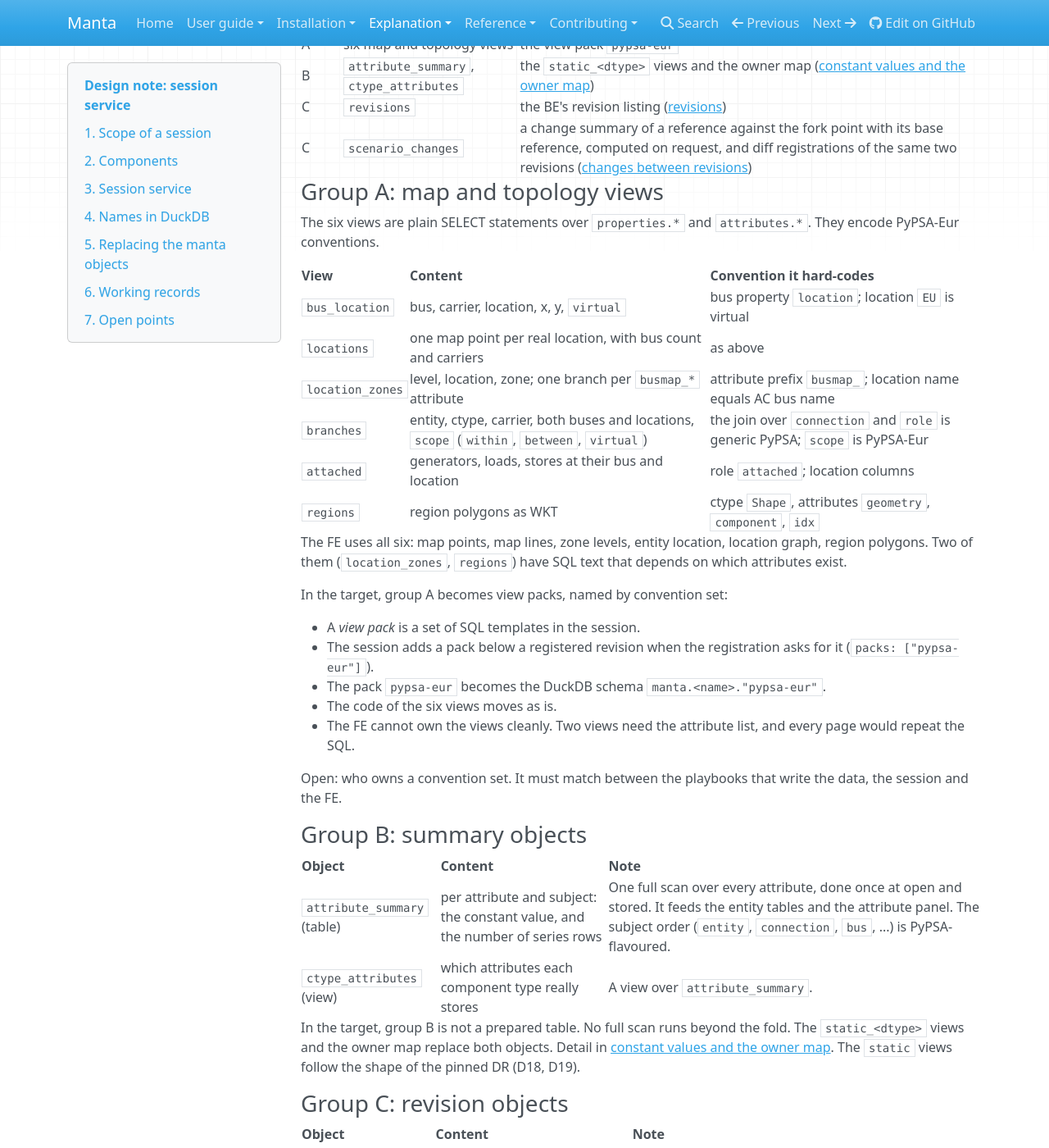
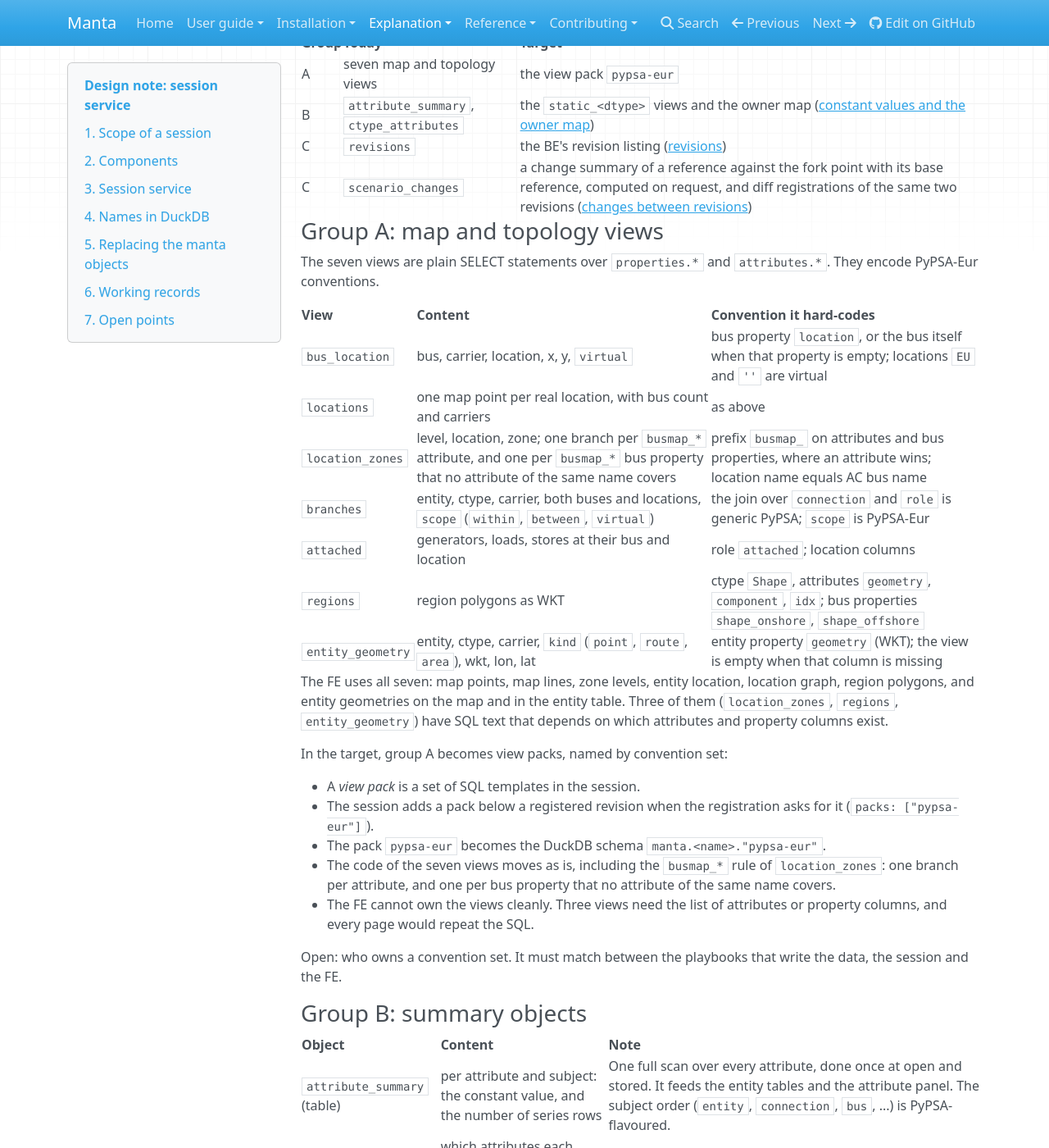
Before and after one commit to manta-plan/manta, an MkDocs documentation site: the page built from docs/explanation/datarecord-session/session.md, in a window 1280 px wide and 1400 px high, scrolled down 5649 px. Shown: the whole window at 82% size. Built offline with MkDocs 1.6.1, drawn with Linux system fonts in a browser that asks for light colours; nearby versions of some CDN libraries; some of the changed text lies outside the part shown.

Commit message:
docs: update the view pack and code references of the session notes
Signed-off-by: Jonas Hoersch <jonas.hoersch@openenergytransition.org>

```diff
--- a/docs/explanation/datarecord-session/session.md
+++ b/docs/explanation/datarecord-session/session.md
@@ -163,45 +163,46 @@ What catalog functions and parsers report:
 
 ### What changes in the FE
 
-Today the FE prefixes every view with the catalog of the active scenario: `serverName` in `client.ts:239-241`, and `at(catalog, ...)` in `entityPage.ts:48` and `componentPage.ts:204`. The catalog name comes from the server's open response (`revision.catalog`). A scenario switch only changes that prefix (`recordSlice.ts:31`). No query runs `USE`.
+Today the FE prefixes every view with the catalog of the active scenario. `serverName` in `frontend/src/features/project/lib/record-server/client.ts` adds that prefix to every view name. The catalog name comes from the server's open response (`revision.catalog`). A scenario switch only changes that prefix: `fetchScenario` in `frontend/src/features/project/store/slices/record-slice.ts` calls `setRecordCatalog`. No query runs `USE`.
 
 In the target the prefix is `manta.<name>`. The FE takes it from the answer of the registration call and does not build it itself. Group A views move from `manta.<view>` to `<prefix>.<pack>.<view>`.
 
 ## 5. Replacing the manta objects
 
-Decision D4 covers these objects. Today quack-server attaches one catalog per scenario. It adds a fourth DuckDB schema `manta` to each, beside `dims`, `properties` and `attributes`. This DuckDB schema holds ten objects of three different natures.
+Decision D4 covers these objects. Today quack-server attaches one catalog per scenario. It adds a fourth DuckDB schema `manta` to each, beside `dims`, `properties` and `attributes`. This DuckDB schema holds eleven objects of three different natures.
 
 In the target there is one catalog and no DuckDB schema `manta`. The names of the new objects are in [Names in DuckDB](#4-names-in-duckdb).
 
 | Group | Today | Target |
 |---|---|---|
-| A | six map and topology views | the view pack `pypsa-eur` |
+| A | seven map and topology views | the view pack `pypsa-eur` |
 | B | `attribute_summary`, `ctype_attributes` | the `static_<dtype>` views and the owner map ([constant values and the owner map](frontend.md#2-constant-values-and-the-owner-map)) |
 | C | `revisions` | the BE's revision listing ([revisions](backend-mvp.md#5-revisions)) |
 | C | `scenario_changes` | a change summary of a reference against the fork point with its base reference, computed on request, and diff registrations of the same two revisions ([changes between revisions](frontend.md#3-changes-between-revisions)) |
 
 ### Group A: map and topology views
 
-The six views are plain SELECT statements over `properties.*` and `attributes.*`. They encode PyPSA-Eur conventions.
+The seven views are plain SELECT statements over `properties.*` and `attributes.*`. They encode PyPSA-Eur conventions.
 
 | View | Content | Convention it hard-codes |
 |---|---|---|
-| `bus_location` | bus, carrier, location, x, y, `virtual` | bus property `location`; location `EU` is virtual |
+| `bus_location` | bus, carrier, location, x, y, `virtual` | bus property `location`, or the bus itself when that property is empty; locations `EU` and `''` are virtual |
 | `locations` | one map point per real location, with bus count and carriers | as above |
-| `location_zones` | level, location, zone; one branch per `busmap_*` attribute | attribute prefix `busmap_`; location name equals AC bus name |
+| `location_zones` | level, location, zone; one branch per `busmap_*` attribute, and one per `busmap_*` bus property that no attribute of the same name covers | prefix `busmap_` on attributes and bus properties, where an attribute wins; location name equals AC bus name |
 | `branches` | entity, ctype, carrier, both buses and locations, `scope` (`within`, `between`, `virtual`) | the join over `connection` and `role` is generic PyPSA; `scope` is PyPSA-Eur |
 | `attached` | generators, loads, stores at their bus and location | role `attached`; location columns |
-| `regions` | region polygons as WKT | ctype `Shape`, attributes `geometry`, `component`, `idx` |
+| `regions` | region polygons as WKT | ctype `Shape`, attributes `geometry`, `component`, `idx`; bus properties `shape_onshore`, `shape_offshore` |
+| `entity_geometry` | entity, ctype, carrier, `kind` (`point`, `route`, `area`), wkt, lon, lat | entity property `geometry` (WKT); the view is empty when that column is missing |
 
-The FE uses all six: map points, map lines, zone levels, entity location, location graph, region polygons. Two of them (`location_zones`, `regions`) have SQL text that depends on which attributes exist.
+The FE uses all seven: map points, map lines, zone levels, entity location, location graph, region polygons, and entity geometries on the map and in the entity table. Three of them (`location_zones`, `regions`, `entity_geometry`) have SQL text that depends on which attributes and property columns exist.
 
 In the target, group A becomes view packs, named by convention set:
 
 - A *view pack* is a set of SQL templates in the session.
 - The session adds a pack below a registered revision when the registration asks for it (`packs: ["pypsa-eur"]`).
 - The pack `pypsa-eur` becomes the DuckDB schema `manta.<name>."pypsa-eur"`.
-- The code of the six views moves as is.
-- The FE cannot own the views cleanly. Two views need the attribute list, and every page would repeat the SQL.
+- The code of the seven views moves as is, including the `busmap_*` rule of `location_zones`: one branch per attribute, and one per bus property that no attribute of the same name covers.
+- The FE cannot own the views cleanly. Three views need the list of attributes or property columns, and every page would repeat the SQL.
 
 Open: who owns a convention set. It must match between the playbooks that write the data, the session and the FE.
 
```
Also changed, not shown: docs/explanation/datarecord-session/appendix.md (+2 -0 lines), docs/explanation/datarecord-session/backend.md (+1 -1 lines), docs/explanation/datarecord-session/frontend.md (+2 -2 lines), docs/explanation/datarecord-session/index.md (+1 -1 lines).
